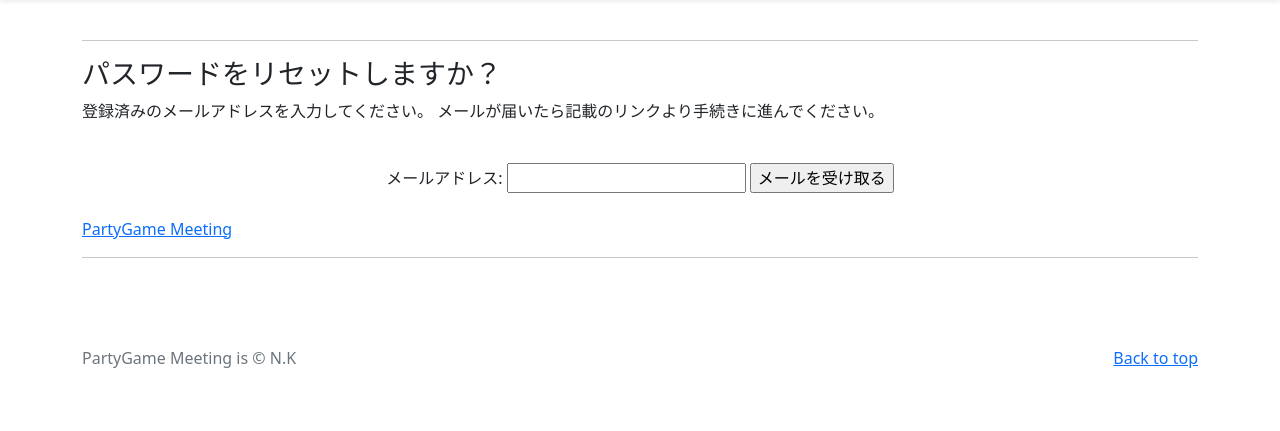
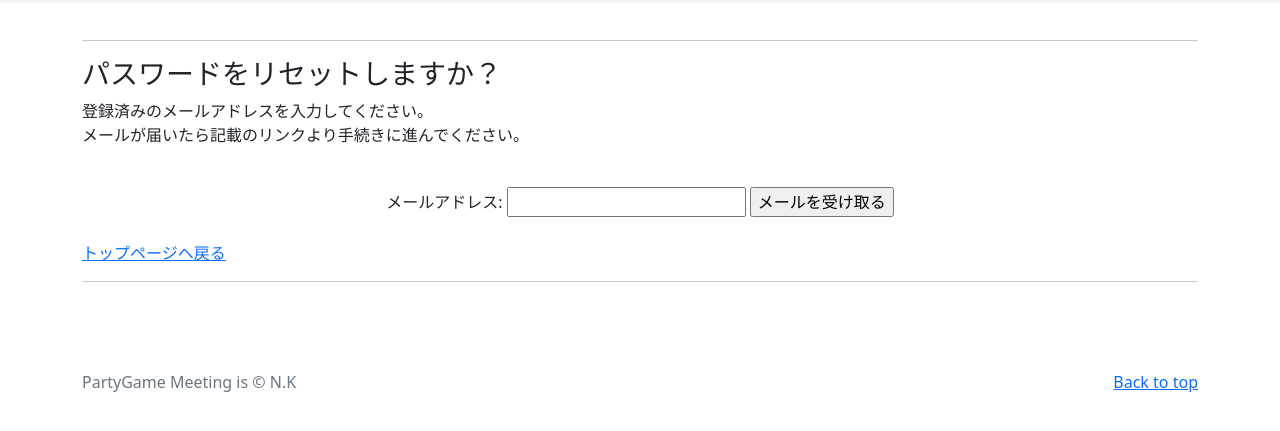
Before and after one commit to nnnkkk000/partygame-meeting, a Django app: page /password_reset/ in a window 1280 px wide. Shown: the part 56-487 px from the top of the page. Run offline with Django 4.2, Linux system fonts and the light colour scheme; some libraries are stand-ins or nearby versions.

Commit message:
パスワードリセット機能更新

```diff
--- a/accounts/templates/login.html
+++ b/accounts/templates/login.html
@@ -58,7 +58,7 @@
         <label for="Username" class="visually-hidden">ユーザー名</label>
 
         {% comment %} Usernameの<input> {% endcomment %}
-        <input type="text" name="username" id="id_username" maxlength="150" autocapitalize="none" autocomplete="username" class="form-control" placeholder="ユーザー名" required autofocus>
+        <input type="text" name="username" id="id_username" maxlength="150" autocapitalize="none" autocomplete="username" class="form-control" placeholder="ユーザー名 ※メールアドレスではありません" required autofocus>
 
         {% comment %} Passwordのラベル {% endcomment %}
         <label for="Password" class="visually-hidden">パスワード</label>
--- a/accounts/templates/password_reset.html
+++ b/accounts/templates/password_reset.html
@@ -12,7 +12,7 @@
                 <hr>
                 <h3>パスワードをリセットしますか？</h3>
                 <p>
-                    登録済みのメールアドレスを入力してください。
+                    登録済みのメールアドレスを入力してください。<br>
                     メールが届いたら記載のリンクより手続きに進んでください。
                 </p>
                 <br>
@@ -27,7 +27,7 @@
                 </form>
                 <br>
                 {% comment %} トップページへのリンク {% endcomment %}
-                <a href="{% url 'partygame:index' %}">PartyGame Meeting</a>
+                <a href="{% url 'partygame:index' %}">トップページへ戻る</a>
                 <hr>
             </div>
         </div>
```
Also changed, not shown: partygameproject/settings.py (+4 -4 lines), db.sqlite3.
